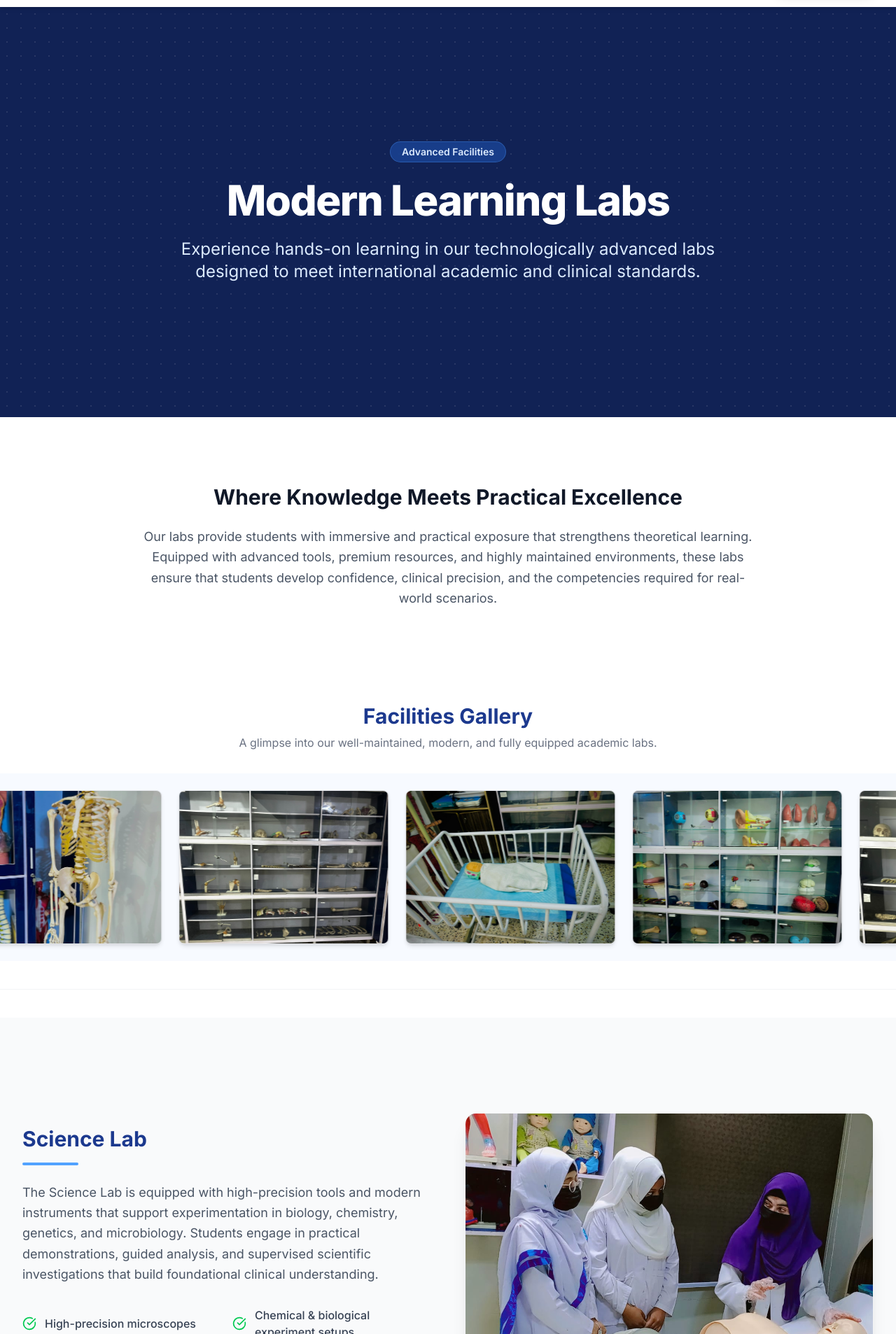
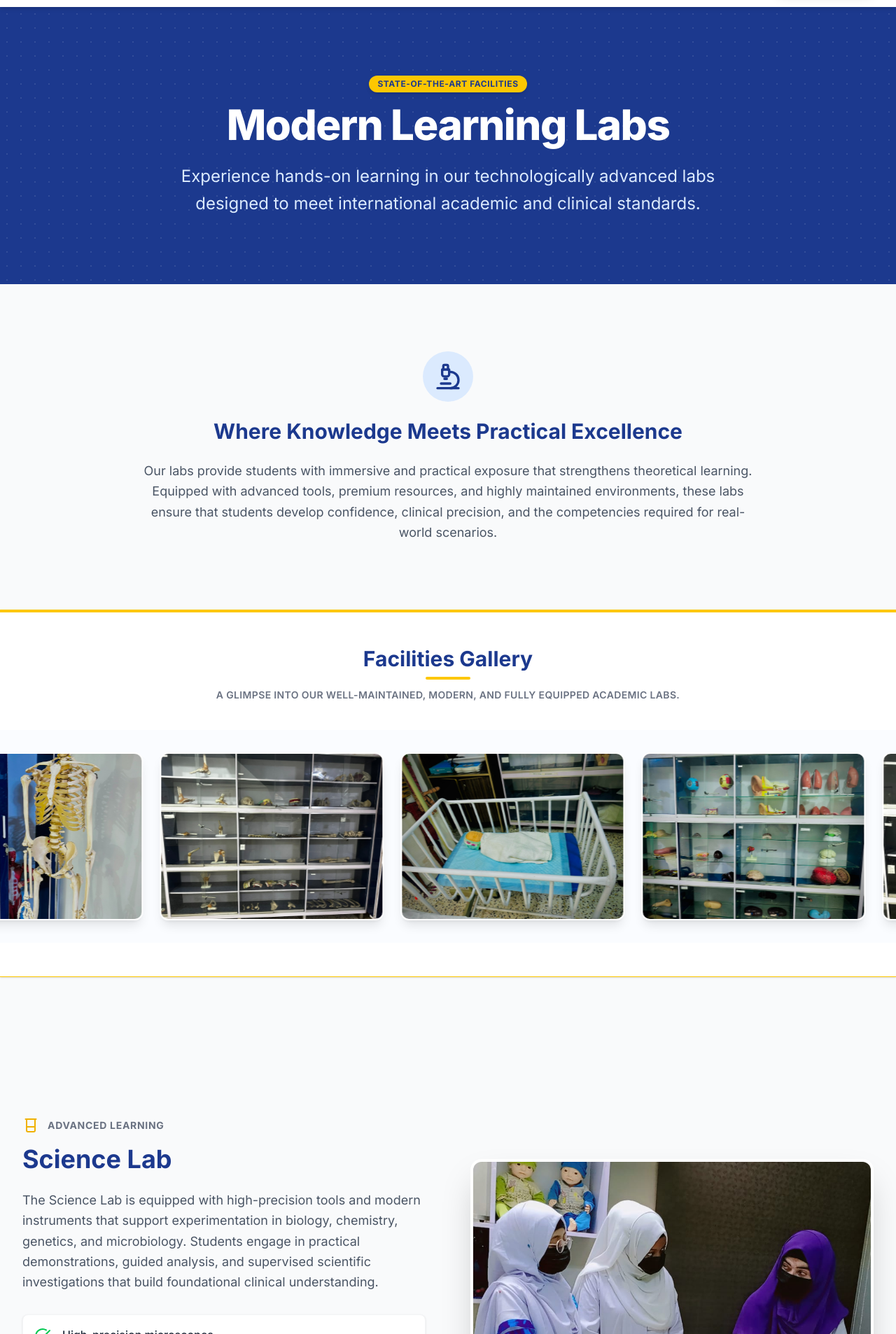
Before and after one commit to AHSANKHAN1999/ahsion-website, a Next.js app: page /labs in a window 1280 px wide. Shown: the part 74-1980 px from the top of the page at 70% size. Built offline with nearby package versions, Linux system fonts and the light colour scheme.

Commit message:
Update labs page to match university theme

```diff
--- a/src/app/labs/page.js
+++ b/src/app/labs/page.js
@@ -4,7 +4,7 @@ import Link from "next/link";
 import Image from "next/image";
 import { siteData } from "@/data/siteData";
 import Section from "@/components/Section";
-import { CheckCircle } from "lucide-react";
+import { CheckCircle, Microscope, Beaker } from "lucide-react";
 
 // --- CUSTOM CSS FOR GALLERY SCROLL ---
 const scrollStyle = `
@@ -26,9 +26,7 @@ export default function Labs() {
   const { labs } = siteData.pages;
   const { hero, intro, labs: labsList, gallery_section, cta } = labs;
 
-  // --- GALLERY IMAGES LOGIC ---
-  // Maine purana data nikal diya hai taake koi khali dabba na aye.
-  // Sirf aapki 20 images hain ab.
+  // --- GALLERY IMAGES LOGIC (PRESERVED) ---
   const allGalleryImages = [
      "/images/labs/gallery1.jpeg",
      "/images/labs/gallery2.jpeg",
@@ -52,99 +50,103 @@ export default function Labs() {
      "/images/labs/gallery20.jpeg",
   ];
 
-  // Images ko loop karne ke liye double kiya
   const loopImages = [...allGalleryImages, ...allGalleryImages];
 
   return (
-    <div>
+    <div className="bg-gray-50 min-h-screen font-sans">
       <style>{scrollStyle}</style>
 
-      {/* ================= HERO SECTION ================= */}
-      <div className="relative bg-blue-900 text-white overflow-hidden">
-        <div className="absolute inset-0 bg-black/40 z-0"></div>
-        <div
-            className="absolute inset-0 opacity-10 z-0"
-            style={{
-                backgroundImage: 'radial-gradient(#ffffff 1px, transparent 1px)',
-                backgroundSize: '20px 20px'
-            }}
-        ></div>
+      {/* ================= HERO SECTION (University Theme) ================= */}
+      <div className="relative bg-blue-900 text-white overflow-hidden py-24 px-4">
+        {/* Pattern Overlay */}
+        <div className="absolute inset-0 opacity-10"
+             style={{ backgroundImage: 'radial-gradient(#ffffff 1px, transparent 1px)', backgroundSize: '20px 20px' }}>
+        </div>
 
-        <div className="relative z-10 max-w-7xl mx-auto px-4 sm:px-6 lg:px-8 py-32 md:py-48 text-center">
-          <span className="inline-block bg-blue-500/30 text-blue-100 text-sm font-semibold px-4 py-1 rounded-full mb-6 border border-blue-400/30 backdrop-blur-sm">
-            {hero.badge}
+        <div className="relative z-10 max-w-7xl mx-auto text-center">
+          <span className="inline-block py-1 px-3 rounded-full bg-yellow-400 text-blue-900 font-bold text-xs uppercase tracking-wider mb-4 shadow-md">
+            State-of-the-Art Facilities
           </span>
           <h1 className="text-4xl md:text-6xl font-extrabold tracking-tight mb-6">
             {hero.title}
           </h1>
-          <p className="text-xl md:text-2xl text-blue-100 max-w-3xl mx-auto">
+          <p className="text-xl md:text-2xl text-blue-100 max-w-3xl mx-auto leading-relaxed">
             {hero.subtitle}
           </p>
         </div>
       </div>
 
       {/* ================= INTRO SECTION ================= */}
-      <Section className="text-center">
-        <h2 className="text-3xl font-bold text-gray-900 mb-6">{intro.title}</h2>
+      <Section className="text-center py-16">
+        <div className="flex justify-center mb-6">
+            <div className="bg-blue-100 p-4 rounded-full text-blue-900">
+                <Microscope size={40} />
+            </div>
+        </div>
+        <h2 className="text-3xl font-bold text-blue-900 mb-6">{intro.title}</h2>
         <p className="text-lg text-gray-600 max-w-4xl mx-auto leading-relaxed">
           {intro.description}
         </p>
       </Section>
 
-      {/* ================= AUTO SCROLLING GALLERY (Here) ================= */}
-      <div className="py-10 bg-white overflow-hidden border-b border-gray-100 mb-10">
-         <div className="text-center mb-8 px-4">
+      {/* ================= AUTO SCROLLING GALLERY ================= */}
+      <div className="py-12 bg-white overflow-hidden border-t-4 border-yellow-400 border-b border-gray-100 mb-10 shadow-sm">
+         <div className="text-center mb-10 px-4">
             <h2 className="text-3xl font-bold text-blue-900 mb-2">{gallery_section.title}</h2>
-            <p className="text-gray-500">{gallery_section.subtitle}</p>
+            <div className="h-1 w-16 bg-yellow-400 mx-auto rounded-full mb-3"></div>
+            <p className="text-gray-500 uppercase tracking-wide text-sm font-semibold">{gallery_section.subtitle}</p>
          </div>
 
          {/* Scroll Container */}
-         <div className="w-full py-6 bg-blue-50/50">
+         <div className="w-full py-8 bg-blue-50/30">
             <div className="animate-gallery gap-6 px-6">
                {loopImages.map((src, index) => (
                   <div
                      key={index}
-                     className="relative w-[300px] h-[220px] flex-shrink-0 rounded-lg overflow-hidden shadow-md hover:shadow-2xl transition-all duration-300 border border-gray-200 cursor-pointer bg-gray-200"
+                     className="relative w-[320px] h-[240px] flex-shrink-0 rounded-xl overflow-hidden shadow-lg hover:shadow-2xl transition-all duration-300 border-2 border-white hover:border-yellow-400 cursor-pointer group"
                   >
                      <Image
                        src={src}
                        alt={`Gallery Image ${index}`}
                        fill
-                       className="object-cover hover:scale-110 transition-transform duration-700"
-                       // Agar image load na ho to broken icon na dikhaye, balkay chup jaye
+                       className="object-cover group-hover:scale-110 transition-transform duration-700"
                        onError={(e) => { e.target.style.display = 'none'; }}
                      />
+                     {/* Overlay on Hover */}
+                     <div className="absolute inset-0 bg-blue-900/0 group-hover:bg-blue-900/20 transition-colors duration-300"></div>
                   </div>
                ))}
             </div>
          </div>
       </div>
-      {/* ================= GALLERY END ================= */}
 
       {/* ================= LABS LIST ================= */}
-      <div className="bg-gray-50 pt-10 pb-20">
+      <div className="py-16">
         <Section>
-          <div className="space-y-24">
+          <div className="space-y-32">
             {labsList.map((lab, idx) => (
               <div
                 key={idx}
-                className={`flex flex-col gap-12 items-center ${
+                className={`flex flex-col gap-16 items-center ${
                   idx % 2 === 1 ? 'md:flex-row-reverse' : 'md:flex-row'
                 }`}
               >
                 {/* Text Content */}
                 <div className="flex-1">
-                  <h3 className="text-3xl font-bold text-blue-900 mb-4">{lab.title}</h3>
-                  <div className="h-1 w-20 bg-blue-400 mb-6 rounded-full"></div>
+                  <div className="flex items-center gap-3 mb-4">
+                      <Beaker className="text-yellow-500" size={24}/>
+                      <span className="text-sm font-bold text-gray-500 uppercase tracking-wider">Advanced Learning</span>
+                  </div>
+                  <h3 className="text-4xl font-bold text-blue-900 mb-6">{lab.title}</h3>
                   <p className="text-lg text-gray-600 mb-8 leading-relaxed">
                     {lab.description}
                   </p>
 
-                  <div className="grid grid-cols-1 sm:grid-cols-2 gap-4">
+                  <div className="grid grid-cols-1 gap-4">
                     {lab.features.map((feature, fIdx) => (
-                      <div key={fIdx} className="flex items-center gap-3">
-                        <CheckCircle className="w-5 h-5 text-green-500 flex-shrink-0" />
-                        <span className="text-gray-700 font-medium">{feature}</span>
+                      <div key={fIdx} className="flex items-start gap-4 p-4 rounded-lg bg-white border border-gray-100 shadow-sm hover:border-blue-200 transition-colors">
+                        <CheckCircle className="w-6 h-6 text-green-500 flex-shrink-0 mt-0.5" />
+                        <span className="text-gray-800 font-medium">{feature}</span>
                       </div>
                     ))}
                   </div>
@@ -152,7 +154,7 @@ export default function Labs() {
 
                 {/* Image Display */}
                 <div className="flex-1 w-full">
-                  <div className="relative h-64 md:h-96 w-full rounded-2xl overflow-hidden shadow-xl border border-gray-100 group">
+                  <div className="relative h-[300px] md:h-[450px] w-full rounded-2xl overflow-hidden shadow-2xl border-4 border-white group">
                     {lab.image ? (
                       <img
                         src={lab.image}
@@ -160,11 +162,17 @@ export default function Labs() {
                         className="w-full h-full object-cover transition-transform duration-700 group-hover:scale-105"
                       />
                     ) : (
-                      <div className="absolute inset-0 flex items-center justify-center text-gray-400 font-semibold bg-gray-200">
+                      <div className="absolute inset-0 flex items-center justify-center text-gray-400 font-semibold bg-gray-100">
                         Image Not Found
                       </div>
                     )}
+                    {/* Blue Tint on Hover */}
                     <div className="absolute inset-0 bg-blue-900/0 group-hover:bg-blue-900/10 transition-colors duration-300"></div>
+
+                    {/* Decorative Element */}
+                    <div className="absolute bottom-0 right-0 bg-yellow-400 text-blue-900 font-bold px-4 py-2 rounded-tl-lg transform translate-y-full group-hover:translate-y-0 transition-transform duration-300">
+                        View Facility
+                    </div>
                   </div>
                 </div>
               </div>
@@ -174,13 +182,14 @@ export default function Labs() {
       </div>
 
       {/* ================= CTA SECTION ================= */}
-      <div className="bg-blue-900 text-white py-20">
-        <div className="max-w-4xl mx-auto px-4 text-center">
-            <h2 className="text-3xl md:text-4xl font-bold mb-6">{cta.title}</h2>
-            <p className="text-xl text-blue-100 mb-10">{cta.description}</p>
+      <div className="bg-blue-900 text-white py-24 relative overflow-hidden">
+        <div className="absolute inset-0 opacity-10" style={{ backgroundImage: 'radial-gradient(#ffffff 1px, transparent 1px)', backgroundSize: '30px 30px' }}></div>
+        <div className="max-w-4xl mx-auto px-4 text-center relative z-10">
+            <h2 className="text-3xl md:text-5xl font-bold mb-6">{cta.title}</h2>
+            <p className="text-xl text-blue-100 mb-10 max-w-2xl mx-auto">{cta.description}</p>
             <Link
                 href={cta.button_link}
-                className="inline-block bg-white text-blue-900 font-bold py-4 px-10 rounded-full text-lg hover:bg-blue-50 transition-colors shadow-lg"
+                className="inline-block bg-yellow-400 text-blue-900 font-bold py-4 px-10 rounded-full text-lg hover:bg-white transition-all shadow-lg hover:scale-105 transform duration-200"
             >
                 {cta.button_text}
             </Link>
```
